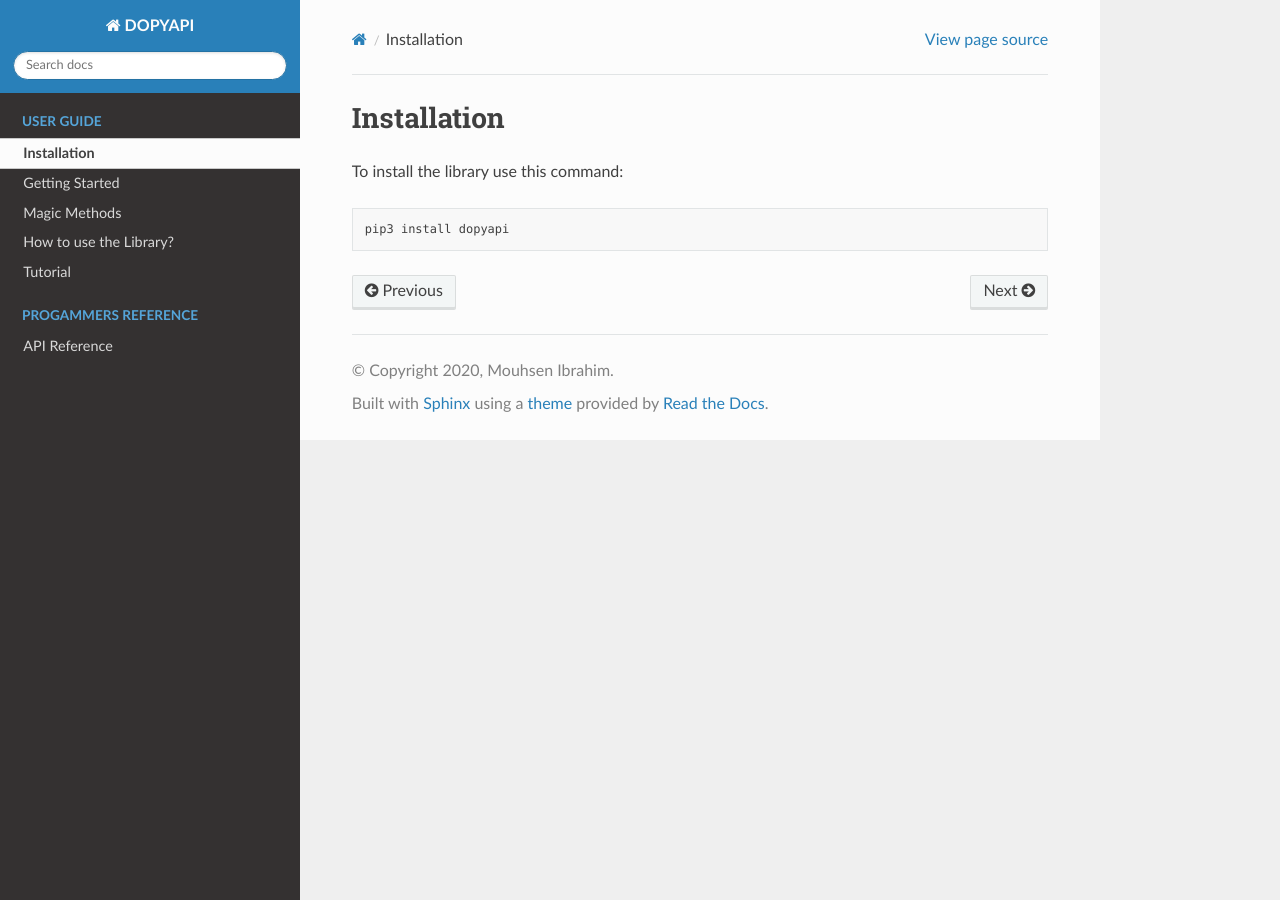
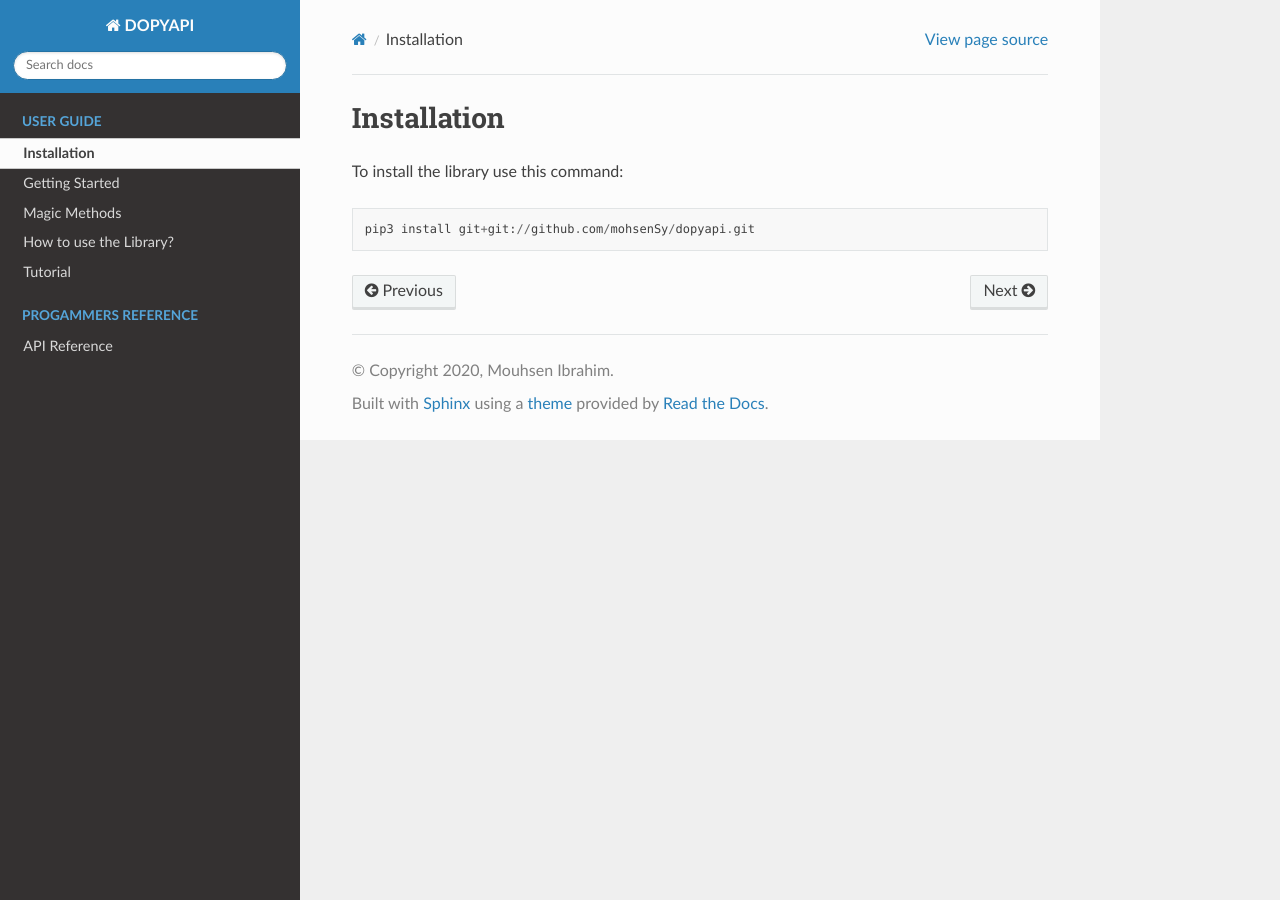
Before and after one commit to mohsenSy/dopyapi, a Sphinx documentation site: the page built from docs/source/install.rst, in a window 1280 px wide. Built offline with Sphinx 7.4.7 and the Read the Docs theme 2.0.0, drawn with Linux system fonts in a browser that asks for light colours.

Commit message:
Update installation command

```diff
--- a/docs/source/install.rst
+++ b/docs/source/install.rst
@@ -4,4 +4,4 @@ Installation
 
 To install the library use this command::
 
-  pip3 install dopyapi
+  pip3 install git+git://github.com/mohsenSy/dopyapi.git
```
